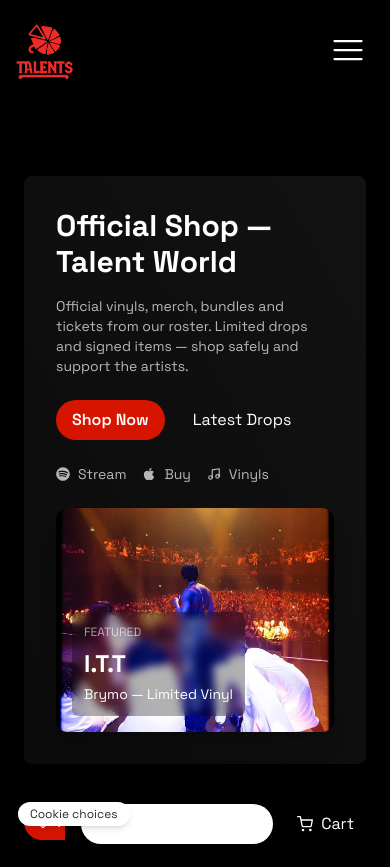
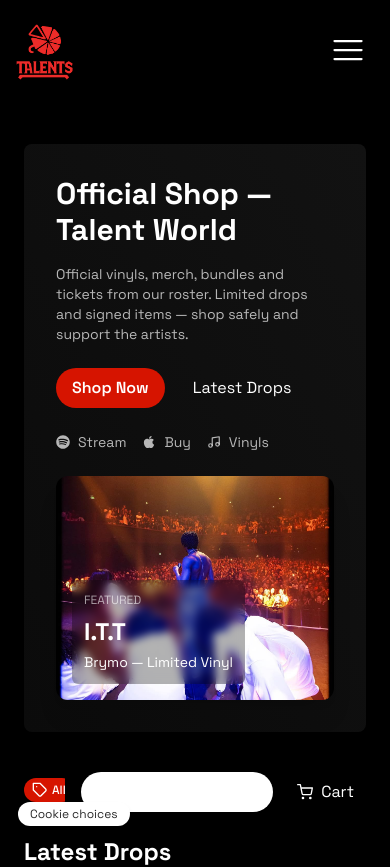
Before and after one commit to dewolecodes/talents, a Next.js app: page /shop in a window 390 px wide. Shown: the top 867 px of the page. Built offline with nearby package versions, Linux system fonts and the light colour scheme.

Commit message:
feat: update multiple pages with few adjustments

```diff
--- a/src/app/blog/page.tsx
+++ b/src/app/blog/page.tsx
@@ -4,7 +4,7 @@ import BlogCard from "../../components/BlogCard";
 
 export default function BlogPage() {
   return (
-    <main className="min-h-screen pt-6 sm:pt-8 px-6 pb-8">
+    <main className="min-h-screen -mt-3 md:mt-0 pt-2 sm:pt-2 px-6 pb-8">
       <div className="max-w-6xl mx-auto">
         <h1 className="text-3xl md:text-4xl font-extrabold text-center mb-8" style={{ color: "var(--color3)" }}>
           Latest from our Blog
--- a/src/app/shop/page.tsx
+++ b/src/app/shop/page.tsx
@@ -88,7 +88,7 @@ export default function ShopPage(): React.ReactElement {
   }
 
   return (
-  <main className="min-h-screen pt-8 md:pt-2 pb-16" style={{ background: "var(--color1, #000)" }}>
+  <main className="min-h-screen -mt-8 md:mt-0 pt-8 md:pt-2 pb-16" style={{ background: "var(--color1, #000)" }}>
       <div className="max-w-7xl mx-auto px-6">
 
         <section className="relative rounded-lg overflow-hidden mb-10 shadow-lg bg-gradient-to-tr from-[#0b0b0b] to-[#121212]">
@@ -147,11 +147,11 @@ export default function ShopPage(): React.ReactElement {
                 <button
                   key={c.id}
                   onClick={() => setCategory(c.id)}
-                  className={`inline-flex items-center gap-2 px-3 py-2 rounded-full text-sm font-medium transition-all ${
+                  className={`inline-flex items-center gap-1 sm:gap-2 px-2 sm:px-3 py-1 sm:py-2 rounded-full text-xs sm:text-sm font-medium transition-all ${
                     active ? "bg-[var(--color3)] text-[var(--color2)]" : "bg-white/6 text-white"
                   }`}
                 >
-                  <Icon />
+                  <Icon className="w-4 h-4 sm:w-5 sm:h-5" />
                   <span>{c.name}</span>
                 </button>
               );
--- a/src/app/videos/page.tsx
+++ b/src/app/videos/page.tsx
@@ -79,7 +79,7 @@ const YOUTUBE_URL = "https://www.youtube.com";
 
 function resolveVideoUrl(src: string) {
   if (!src) return src;
-  if (/^https?:\/\//i.test(src)) return src; // already absolute
+  if (/^https?:\/\//i.test(src)) return src;
   if (typeof window !== "undefined") return window.location.origin + src;
   return src;
 }
@@ -95,7 +95,7 @@ function formatTime(s: number) {
 
 export default function Page() {
   return (
-    <main className="min-h-screen pt-6 sm:pt-4 md:pt-6 pb-12">
+    <main className="min-h-screen pt-2 sm:pt-4 md:pt-6 pb-12 -mt-3 md:mt-0">
       <div className="max-w-6xl mx-auto px-6">
         <h1
           className="text-4xl sm:text-5xl font-extrabold text-center mt-0 sm:-mt-9 mb-6 sm:mb-16"
```
Also changed, not shown: 2 other files (tests, documents, lock files or other folders).
